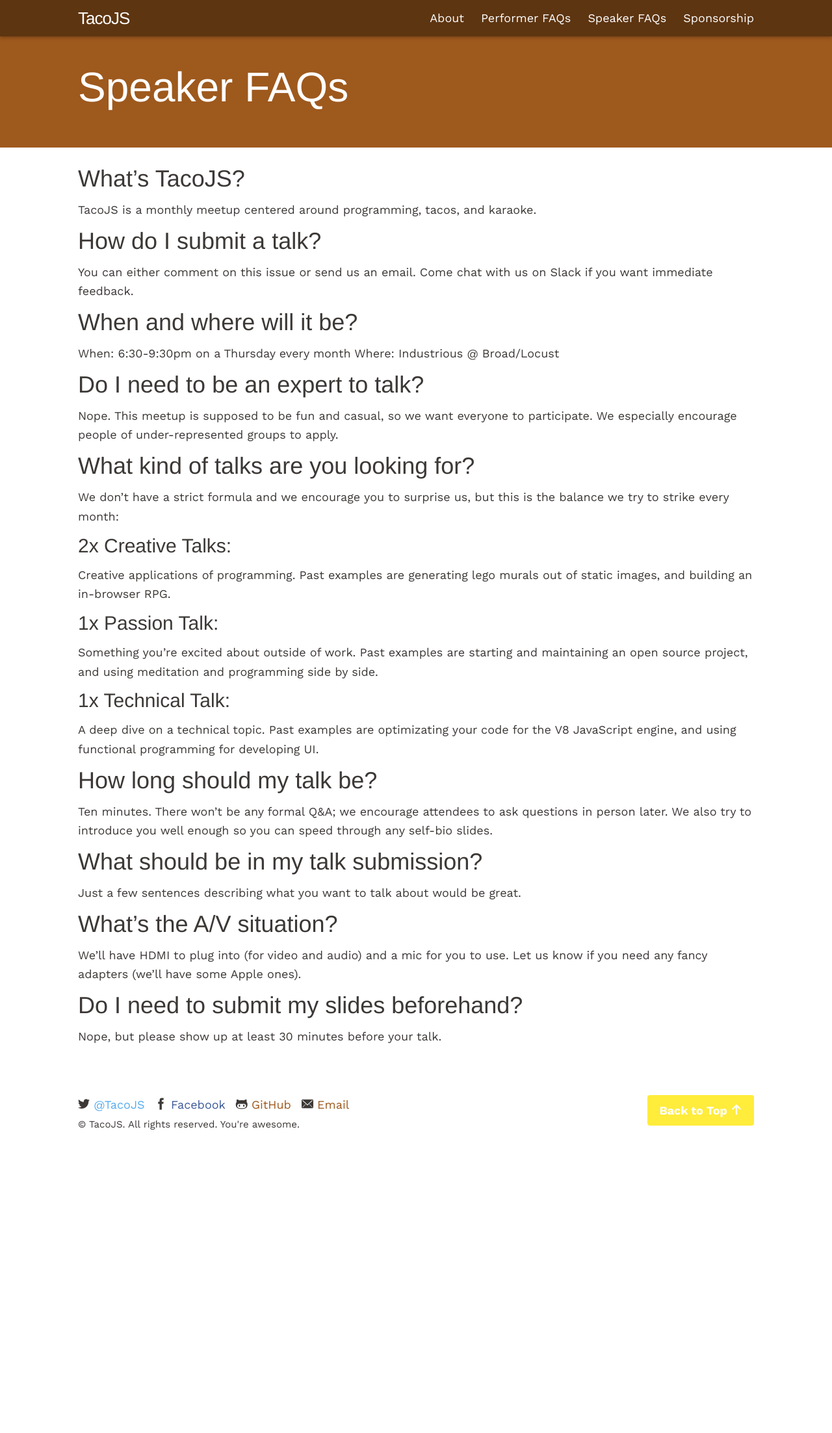
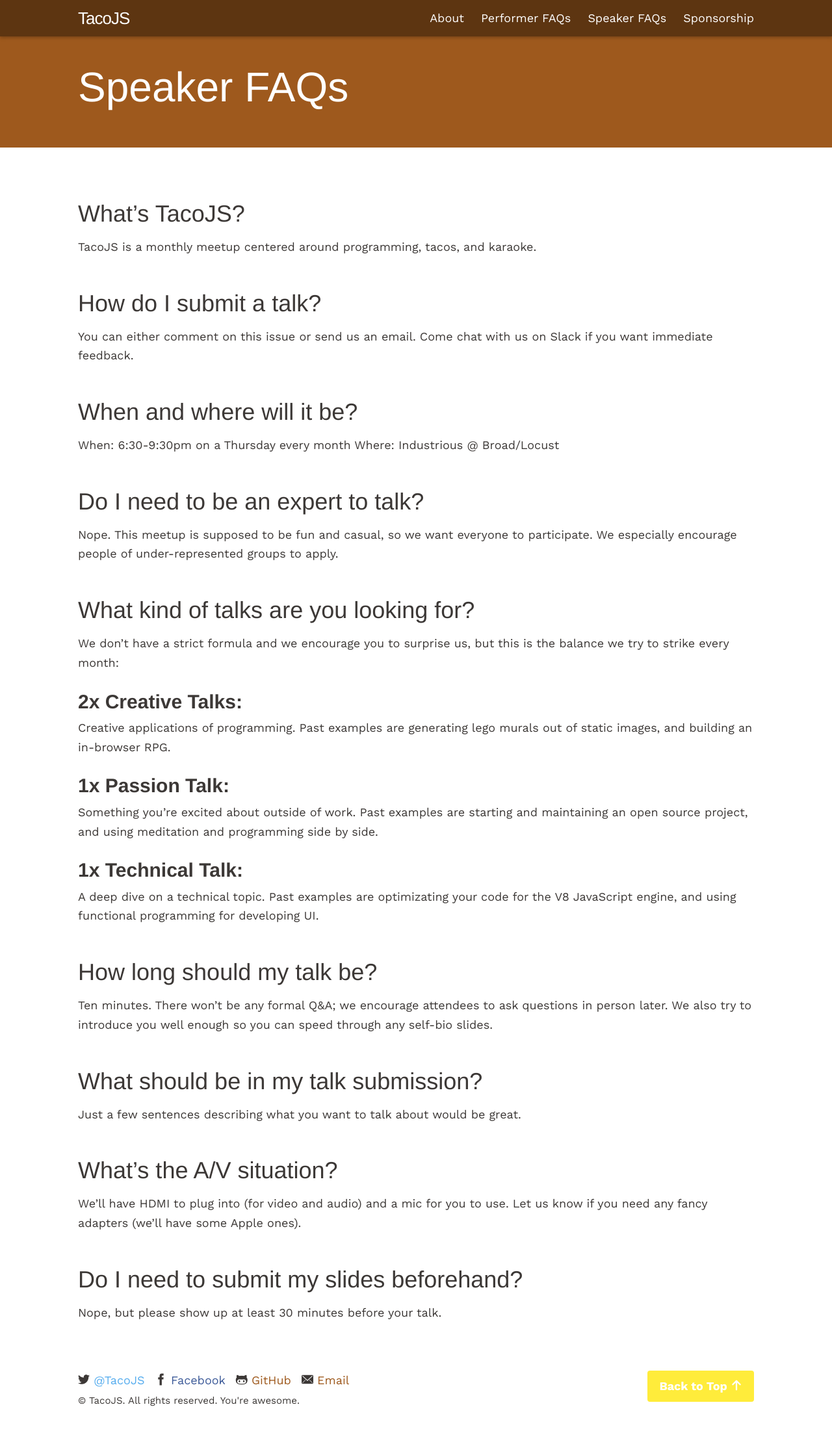
Before and after one commit to TacoJS/tacojs.github.io, a Jekyll site: the page built from pages/speakers.md, in a window 1280 px wide. Shown: the whole page at 65% size. Built offline with Jekyll 4.4.1, drawn with Linux system fonts in a browser that asks for light colours; nearby versions of some CDN libraries; some web fonts are replaced; before the commit the page ends 1780 px from its top, so only the background shows below that.

```diff
--- a/_config.yml
+++ b/_config.yml
@@ -10,7 +10,7 @@
 
 # Metadata
 keywords: "tacojs, taco, javascript, meetup, philadelphia, node.js, talks, developer, meetup.com, libertyjs"
-google-fonts: "BioRhyme:400|Suez+One|Work+Sans:400,700"
+google-fonts: "BioRhyme:700|Suez+One|Work+Sans:400,700"
 google-fonts-subsets: "latin"
 google-analytics: "UA-XXXXXXXX-1"
 
--- a/_sass/_base.scss
+++ b/_sass/_base.scss
@@ -94,7 +94,7 @@
   font-family: $heading-font-family;
   // margin: .15em 0;
   // font-weight: 700;
-  font-weight: normal;
+  font-weight: bold;
   line-height: 1em;
   color: inherit;
   a, a:hover {
@@ -114,15 +114,23 @@
   font-family: $title-font-family;
   font-size: 48px;
   line-height: 1.5em;
+  font-weight: normal;
   // margin: 0.35em auto;
 }
 h2 {
+  font-family: $title-font-family;
   font-size: 36px;
+  line-height: 1.5em;
+  margin-top: 1.25em;
+  margin-bottom: .25em;
+  font-weight: normal;
   // margin: .8em auto;
   // font-weight: 700;
 }
 h3 {
   font-size: 30px;
+  margin-top: 1em;
+  margin-bottom: .35em;
   // margin: .5em auto;
   // font-weight: 700;
 }
```
